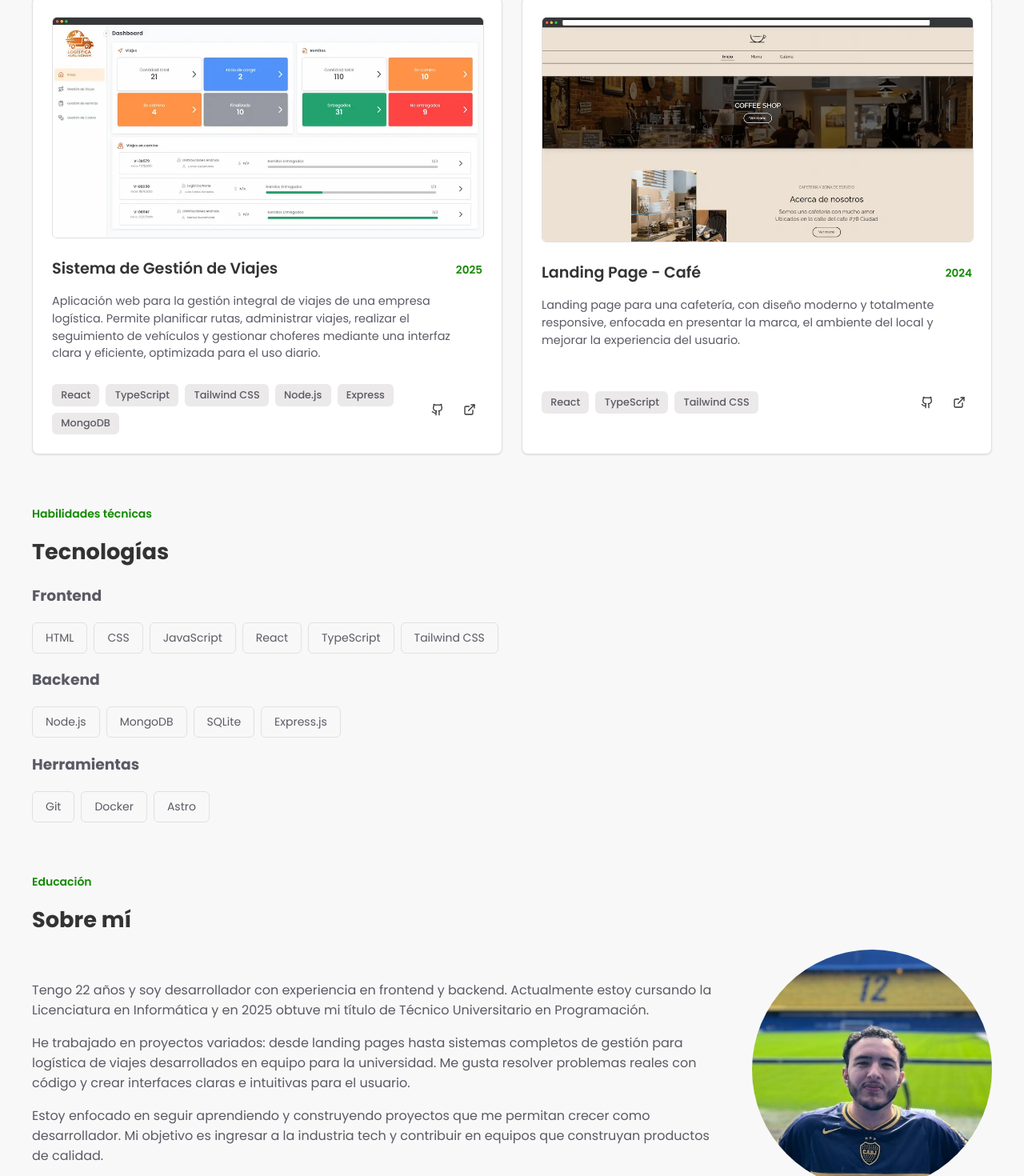
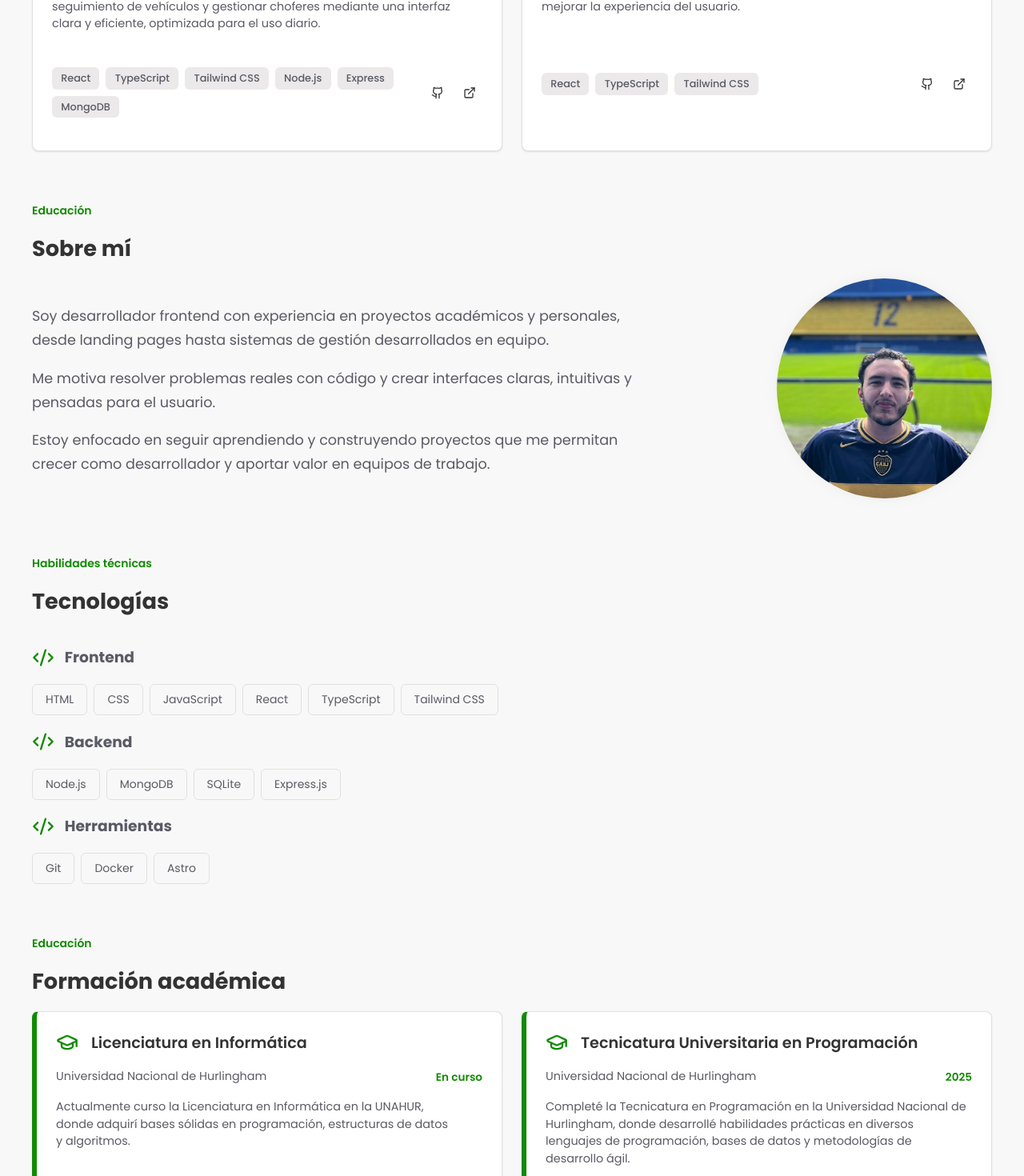
Before and after one commit to AlexisChebeste/porfolio, a React (Vite) app: page / in a window 1280 px wide. Shown: the part 1330-2800 px from the top of the page at 80% size. Built offline with nearby package versions, Linux system fonts and the light colour scheme.

Commit message:
feat: styles and cv

```diff
--- a/src/App.tsx
+++ b/src/App.tsx
@@ -13,10 +13,10 @@ function App() {
       <Navbar />
       <main>
         <Hero />
+        <Projects />
+        <AboutMe />
+        <Technology />
         <Education />
-        <Projects />
-        <Technology />
-        <AboutMe />
       </main>
       <Footer />
 
--- a/src/components/AboutMe.tsx
+++ b/src/components/AboutMe.tsx
@@ -20,10 +20,15 @@ export function ArticleAboutMe() {
     return(
         <div ref={fadeRef} className="about-section scroll-fade">
             <article>
-                <p>Tengo 22 años y soy desarrollador con experiencia en frontend y backend. Actualmente estoy cursando la Licenciatura en Informática y en 2025 obtuve mi título de Técnico Universitario en Programación.
+                <p>
+                    Soy desarrollador frontend con experiencia en proyectos académicos y personales,
+                    desde landing pages hasta sistemas de gestión desarrollados en equipo.
                 </p>
-                <p>He trabajado en proyectos variados: desde landing pages hasta sistemas completos de gestión para logística de viajes desarrollados en equipo para la universidad. Me gusta resolver problemas reales con código y crear interfaces claras e intuitivas para el usuario.</p>
-                <p>Estoy enfocado en seguir aprendiendo y construyendo proyectos que me permitan crecer como desarrollador. Mi objetivo es ingresar a la industria tech y contribuir en equipos que construyan productos de calidad.</p>
+                <p>
+                    Me motiva resolver problemas reales con código y crear interfaces claras,
+                    intuitivas y pensadas para el usuario.
+                </p>
+                <p>Estoy enfocado en seguir aprendiendo y construyendo proyectos que me permitan crecer como desarrollador y aportar valor en equipos de trabajo. </p>
             </article>
 
             <div>
--- a/src/components/Hero.tsx
+++ b/src/components/Hero.tsx
@@ -42,7 +42,7 @@ export default function Hero() {
                 <img src="/profile.png" alt="Foto de Alexis Chebeste"  className="hero-image" width={250} height={400}/>
             </div>
 
-            <a href="#education" aria-label="Ir hacia sección de educación" className="arrow">
+            <a href="#projects" aria-label="Ir hacia sección de educación" className="arrow">
                 <ArrowDown size={24}/>
             </a>
         </section>
--- a/src/components/ListTech.tsx
+++ b/src/components/ListTech.tsx
@@ -1,3 +1,4 @@
+import { CodeXml } from "lucide-react";
 import { useScrollFade } from "../lib/useScrollFade";
 import Chip from "./Chip";
 
@@ -10,7 +11,10 @@ export default function ListTech({category, techs}: ListTechProps) {
     const fadeRef = useScrollFade<HTMLDivElement>()
     return(
         <div ref={fadeRef} className="technology-section scroll-fade">
-            <h3 className="technology-category">{category.charAt(0).toUpperCase() + category.slice(1)}</h3>
+            <div className="subtitle-tec">
+                <CodeXml size={28}  className="tec-icon"/>
+                <h3 className="technology-category">{category.charAt(0).toUpperCase() + category.slice(1)}</h3>
+            </div>
             <div className="technology-tags">
                 {techs.map(tech => (
                     <Chip key={tech} tag={tech} />
--- a/src/components/Navbar.tsx
+++ b/src/components/Navbar.tsx
@@ -22,7 +22,7 @@ export default function Navbar() {
           </ul>
           <ToggleTheme />
           <ButtonLink
-            href="/cv/Alexis-Chebeste-CV.pdf"
+            href="/cv/CV-Alexis-P-Chebeste.pdf"
             text="CV"
             badge="PDF"
             variant="cv"
--- a/src/index.css
+++ b/src/index.css
@@ -155,18 +155,28 @@ h2 {
   border-radius: 8px;
   padding: 1.5rem;
   box-shadow: 0 1px 2px rgba(0, 0, 0, 0.1);
-  transition: box-shadow 0.3s ease;
   display: flex;
   flex-direction: column;
   background-color: var(--backgroud-card);
   gap: 1rem;
-   transition: box-shadow 0.25s ease, transform 0.25s ease;
+  --ty: 24px;
+  --scroll-scale: 0.96;
+  --hover-scale: 1;
+
+  transform: translateY(var(--ty))
+    scale(calc(var(--scroll-scale) * var(--hover-scale)));
+
+  transition:
+    transform 0.25s ease,
+    box-shadow 0.25s ease;
 
   h3 {
     margin: 0;
     font-size: 1.2rem;
     font-weight: 600;
     color: var(--text-navbar-color);
+
+    transition: color 0.3s ease;
   }
 
   p {
@@ -233,6 +243,17 @@ h2 {
   margin-top: 0.2rem;
 }
 
+.card-header{
+  width: 100%;
+  height: auto;
+}
+
+.card-body{
+  width: 100%;
+  height: auto;
+}
+
+
 .card-body p {
   margin: 0;
   font-size: 0.9rem;
@@ -253,23 +274,35 @@ h2 {
 .project-link{
   display: block;
   cursor: pointer;
+  overflow: hidden;
+  width: 100%;
+  height: auto;
+  min-height: 250px;
+
+  border: 1px solid var(--border-color);
+  border-radius: 6px;
 }
 
 .project-image {
   object-fit: cover;
   width: 100%;
-  height: auto;
-  border-radius: 6px;
-  border: 1px solid var(--border-color);
-  transition: filter 0.25s ease;
+  height: 100%;
+  transition: all 0.3s ease;
 }
 
 .card:hover {
+  transform: scale(1.03);
   box-shadow: 0 12px 20px var(--hover-shadow);
+  border-color: var(--subtitle);
+}
+
+.card:hover h3 {
+  color: var(--subtitle);
 }
 
 .card:hover .project-image {
   filter: brightness(0.97);
+  transform: scale(1.05);
 }
 
 .container-chips {
@@ -313,6 +346,16 @@ h2 {
   font-size: 0.875rem;
 }
 
+.subtitle-tec{
+  display: flex;
+  align-items: center;
+  gap: 0.8rem;
+
+}
+
+.tec-icon {
+  color: var(--subtitle);;
+}
 /*Botones*/
 
 .hero-action {
@@ -471,13 +514,22 @@ footer {
   display: flex;
   flex-direction: wrap;
   align-items: center;
+  justify-content: space-between;
   gap: 2rem;
 }
 
+.about-section p {
+  font-size: 1.1rem;
+  max-width: 750px;
+  line-height: 1.7;
+}
+
 .about-image{
-  height: 300px;
+  height: 275px;
+  width: auto;
   border-radius: 100%;
-  object-fit:fill
+  object-fit:cover;
+  box-shadow: 0px 0px 15px var(--hero-shadow);
 }
 
 @media (max-width: 768px) {
@@ -582,12 +634,11 @@ footer {
 
 }
 
+.scroll-fade {
+    --ty: 24px;
+  --scroll-scale: 0.96;
 
-.scroll-fade {
-  opacity: 0;
-  transform: translateY(24px) scale(0.96);
-  transition: opacity 0.15s ease-out, transform 0.15s ease-out;
-  will-change: opacity, transform;
+  transform: translateY(var(--ty)) scale(var(--scroll-scale));
 }
 
 /*SWITCH*/
--- a/src/lib/useScrollFade.ts
+++ b/src/lib/useScrollFade.ts
@@ -18,10 +18,8 @@ export function useScrollFade<T extends HTMLElement>() {
         progress = Math.min(Math.max(progress, 0), 1);
 
         element.style.opacity = String(progress);
-        element.style.transform = `
-          translateY(${24 - progress * 24}px)
-          scale(${0.96 + progress * 0.04})
-        `;
+        element.style.setProperty("--ty", `${24 - progress * 24}px`);
+        element.style.setProperty("--scroll-scale", `${0.96 + progress * 0.04}`);
       },
       {
         rootMargin: "-10% 0px -10% 0px",
```
Also changed, not shown: 1 other file (tests, documents, lock files or other folders).
